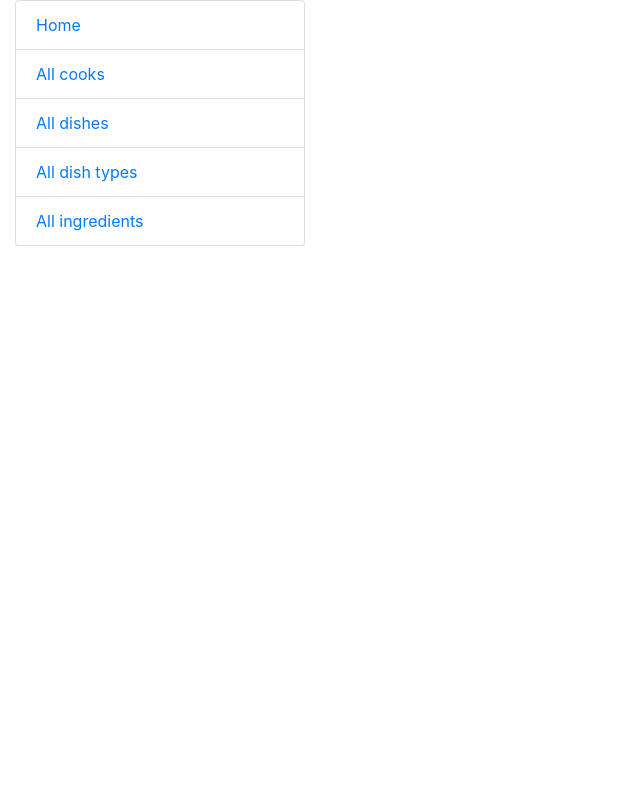
After one commit to KolBohdan/restaurant-kitchen-service, a Django app: template templates/base.html in a window 1280 px wide. The commit adds this page. Shown: the whole page, without its empty margins (0-640 px from the left). Run offline with Django 4.2, Linux system fonts and the light colour scheme; the template is opened without the code that fills it, so the values that code supplies are empty.

Commit message:
Add base.html and directory includes with sidebar

```diff
--- /dev/null
+++ b/templates/base.html
@@ -0,0 +1,26 @@
+<!DOCTYPE "html">
+<html lang="en">
+<head>
+  <meta charset="UTF-8">
+  <meta name="viewport" content="width=device-width, initial-scale=1.0">
+  <link rel="stylesheet" href="https://cdn.jsdelivr.net/npm/bootstrap@4.6.2/dist/css/bootstrap.min.css" integrity="sha384-xOolHFLEh07PJGoPkLv1IbcEPTNtaed2xpHsD9ESMhqIYd0nLMwNLD69Npy4HI+N" crossorigin="anonymous">
+  {% block title %}
+    <title>Kitchen service</title>
+  {% endblock %}
+</head>
+<body>
+  <div class="container-fluid">
+    <div class="row">
+      <div class="col-sm-3">
+        {% block sidebar %}
+          {% include "includes/sidebar.html" %}
+        {% endblock %}
+      </div>
+      <div class="col-sm-9">
+        {% block content %}
+        {% endblock %}
+      </div>
+    </div>
+  </div>
+</body>
+</html>
--- /dev/null
+++ b/templates/includes/sidebar.html
@@ -0,0 +1,17 @@
+<ul class="sidebar-nav list-group">
+  <li class="list-group-item">
+    <a href="{% url 'kitchen:index' %}">Home</a>
+  </li>
+  <li class="list-group-item">
+    <a href="#">All cooks</a>
+  </li>
+  <li class="list-group-item">
+    <a href="#">All dishes</a>
+  </li>
+  <li class="list-group-item">
+    <a href="#">All dish types</a>
+  </li>
+  <li class="list-group-item">
+    <a href="#">All ingredients</a>
+  </li>
+</ul>
```
Also changed, not shown: templates/kitchen/index.html (+6 -26 lines).
